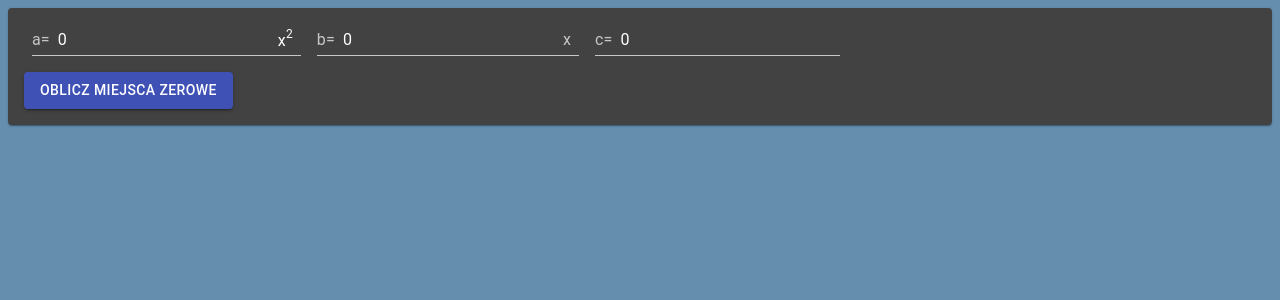
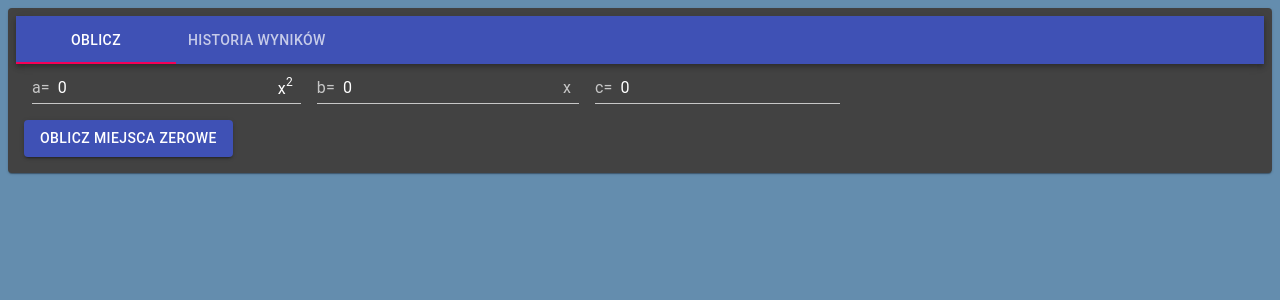
Before and after one commit to adamtra/devops, a React (Create React App) app in the folder zero-places/frontend/: page / in a window 1280 px wide. Shown: the top 300 px of the page. Built offline with nearby package versions, Linux system fonts and the light colour scheme.

Commit message:
Podział na zakładki

```diff
--- a/zero-places/frontend/src/App.js
+++ b/zero-places/frontend/src/App.js
@@ -1,127 +1,38 @@
 import React from 'react';
-import {
-  Button,
-  Card,
-  CardActions,
-  TextField,
-  InputAdornment,
-} from "@material-ui/core";
-import axios from "axios";
+import { Card, Tabs, Tab, AppBar } from "@material-ui/core";
+import Form from './Form';
+import Results from './Results';
 
 export default class App extends React.Component {
   constructor(props) {
     super(props);
     this.state = {
-      a: 0,
-      b: 0,
-      c: 0,
-      showForm: true,
-      places: [null, null],
+      index: 0,
     };
 
-    this.handleInputChange = this.handleInputChange.bind(this);
-    this.handleSubmit = this.handleSubmit.bind(this);
+    this.handleChange = this.handleChange.bind(this);
   }
 
-  handleInputChange(event) {
-    const target = event.target;
-    const value = target.value;
-    const name = target.name;
-
+  handleChange(event, newValue) {
     this.setState({
-      [name]: value,
-    });
-  }
-
-  async handleSubmit(event) {
-    event.preventDefault();
-    const result = await axios.post('/api/results', {
-      a: this.state.a,
-      b: this.state.b,
-      c: this.state.c,
-    });
-    this.setState({
-      places: result.data,
-    });
-    this.setState({
-      showForm: false,
+      index: newValue,
     });
   }
 
   render() {
-    let container;
-    if (this.state.showForm) {
-      container = (
-        <div>
-          <form
-            onSubmit={this.handleSubmit}
-            id="function-form"
-            className="d-flex p-2"
-            autoComplete="off"
-          >
-            <TextField
-              className="px-2"
-              id="a"
-              name="a"
-              value={this.state.a}
-              onChange={this.handleInputChange}
-              InputProps={{
-                startAdornment: (
-                  <InputAdornment position="start">a=</InputAdornment>
-                ),
-                endAdornment: (
-                  <InputAdornment position="start">
-                    x<sup>2</sup>
-                  </InputAdornment>
-                ),
-              }}
-              required
-            />
-            <TextField
-              className="px-2"
-              id="b"
-              name="b"
-              value={this.state.b}
-              onChange={this.handleInputChange}
-              InputProps={{
-                startAdornment: (
-                  <InputAdornment position="start">b=</InputAdornment>
-                ),
-                endAdornment: (
-                  <InputAdornment position="start">x</InputAdornment>
-                ),
-              }}
-              required
-            />
-            <TextField
-              className="px-2"
-              id="c"
-              name="c"
-              value={this.state.c}
-              onChange={this.handleInputChange}
-              InputProps={{
-                startAdornment: (
-                  <InputAdornment position="start">c=</InputAdornment>
-                ),
-              }}
-              required
-            />
-          </form>
-          <CardActions>
-            <Button
-              form="function-form"
-              variant="contained"
-              type="submit"
-              color="primary"
-            >
-              Oblicz miejsca zerowe
-            </Button>
-          </CardActions>
-        </div>
-      );
-    } else {
-      container = <h2>Wysłano formularz: {this.state.places}</h2>;
-    }
-    return <Card className="p-2 m-2">{container}</Card>;
+    return <Card className="p-2 m-2">
+      <AppBar position="static">
+        <Tabs
+          value={this.state.index}
+          onChange={this.handleChange}
+          indicatorColor="secondary">
+          <Tab label="Oblicz" />
+          <Tab label="Historia wyników" />
+        </Tabs>
+      </AppBar>
+        {this.state.index === 0 && <Form />}
+        {this.state.index === 1 && <Results />}
+
+      </Card>;
   }
 }
--- /dev/null
+++ b/zero-places/frontend/src/Form.js
@@ -0,0 +1,119 @@
+import React from 'react';
+import {
+    Button,
+    CardActions,
+    TextField,
+    InputAdornment,
+} from "@material-ui/core";
+import axios from "axios";
+
+export default class Form extends React.Component {
+    constructor(props) {
+        super(props);
+        this.state = {
+            a: 0,
+            b: 0,
+            c: 0,
+            showResult: false,
+            places: [null, null],
+        };
+
+        this.handleInputChange = this.handleInputChange.bind(this);
+        this.handleSubmit = this.handleSubmit.bind(this);
+    }
+
+    handleInputChange(event) {
+        const target = event.target;
+        const value = target.value;
+        const name = target.name;
+
+        this.setState({
+            [name]: value,
+        });
+    }
+
+    async handleSubmit(event) {
+        event.preventDefault();
+        const result = await axios.post('/api/results', {
+            a: this.state.a,
+            b: this.state.b,
+            c: this.state.c,
+        });
+        this.setState({
+            places: result.data,
+        });
+        this.setState({
+            showResult: true,
+        });
+    }
+
+    render() {
+        return <div>
+            <form
+                onSubmit={this.handleSubmit}
+                id="function-form"
+                className="d-flex p-2"
+                autoComplete="off"
+            >
+                <TextField
+                    className="px-2"
+                    id="a"
+                    name="a"
+                    value={this.state.a}
+                    onChange={this.handleInputChange}
+                    InputProps={{
+                        startAdornment: (
+                            <InputAdornment position="start">a=</InputAdornment>
+                        ),
+                        endAdornment: (
+                            <InputAdornment position="start">
+                                x<sup>2</sup>
+                            </InputAdornment>
+                        ),
+                    }}
+                    required
+                />
+                <TextField
+                    className="px-2"
+                    id="b"
+                    name="b"
+                    value={this.state.b}
+                    onChange={this.handleInputChange}
+                    InputProps={{
+                        startAdornment: (
+                            <InputAdornment position="start">b=</InputAdornment>
+                        ),
+                        endAdornment: (
+                            <InputAdornment position="start">x</InputAdornment>
+                        ),
+                    }}
+                    required
+                />
+                <TextField
+                    className="px-2"
+                    id="c"
+                    name="c"
+                    value={this.state.c}
+                    onChange={this.handleInputChange}
+                    InputProps={{
+                        startAdornment: (
+                            <InputAdornment position="start">c=</InputAdornment>
+                        ),
+                    }}
+                    required
+                />
+            </form>
+            <CardActions>
+                <Button
+                    form="function-form"
+                    variant="contained"
+                    type="submit"
+                    color="primary"
+                >
+                    Oblicz miejsca zerowe
+            </Button>
+            </CardActions>
+            {this.state.showResult ? <h2>Wysłano formularz: {this.state.places}</h2> : null}
+        </div>;
+    }
+}
--- /dev/null
+++ b/zero-places/frontend/src/Results.js
@@ -0,0 +1,11 @@
+import React from 'react';
+
+export default class Results extends React.Component {
+    constructor(props) {
+        super(props);
+    }
+
+    render() {
+        return <h2>Wyniki</h2>;
+    }
+}
```
Also changed, not shown: 1 other file (tests, documents, lock files or other folders).
